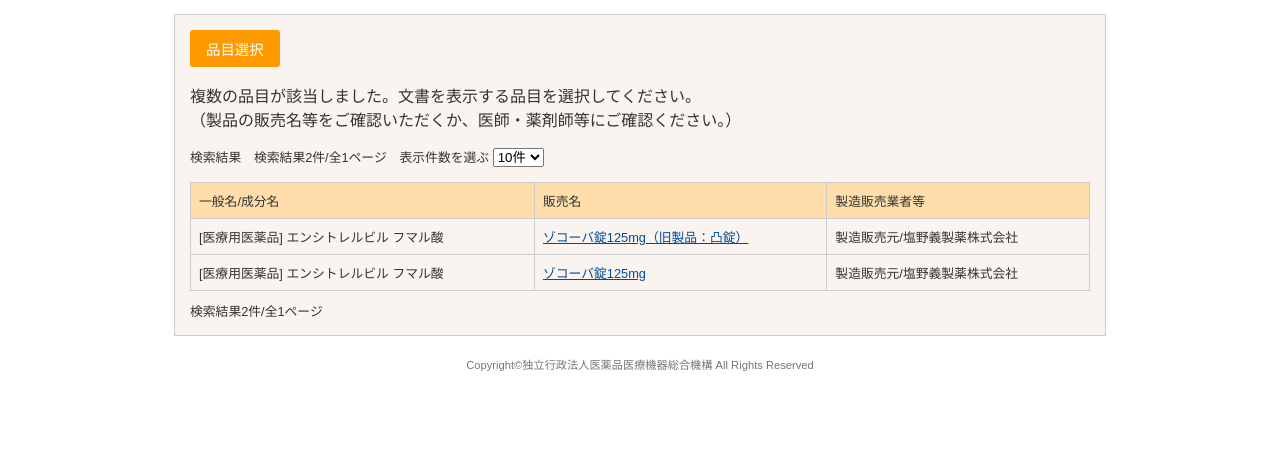
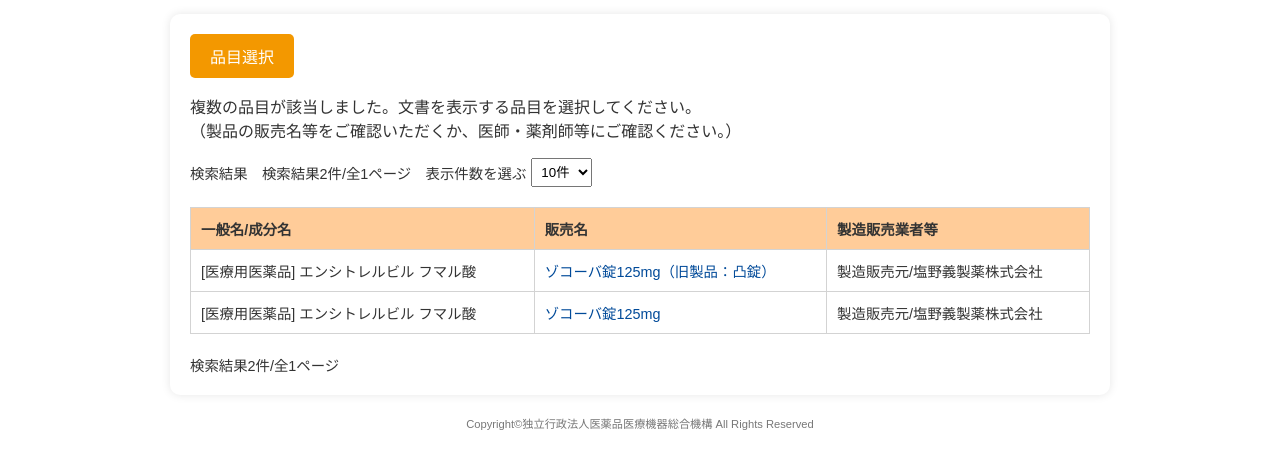
Before and after one commit to WangYu114514/OpenAi, a plain HTML site: page index.html in a window 1280 px wide. Shown: the part 68-536 px from the top of the page. Drawn offline with Linux system fonts and the light colour scheme.

Commit message:
Update index.html

```diff
--- a/index.html
+++ b/index.html
@@ -27,54 +27,65 @@
         .content {
             max-width: 900px;  /* Adjust maximum width for the content container */
             margin: 0 auto;  /* Center the content horizontally */
-            background: #f9f4ef;  /* Light beige background color for the content */
-            padding: 15px;  /* Padding inside the content container */
-            border: 1px solid #cccccc;  /* Add border to content container */
+            background: #ffffff;  /* Set background color to white */
+            padding: 20px;  /* Padding inside the content container */
+            border-radius: 10px;  /* Rounded corners for the content container */
+            box-shadow: 0 0 10px rgba(0, 0, 0, 0.1);  /* Light shadow for the content container */
         }
         .button {
-            background-color: #ff9900;  /* Set button background color */
+            background-color: #f39800;  /* Set button background color */
             color: #ffffff;  /* Button text color */
-            padding: 8px 16px;  /* Adjust padding inside the button */
+            padding: 10px 20px;  /* Adjust padding inside the button */
             border: none;  /* Remove border from the button */
-            border-radius: 3px;  /* Slightly rounded corners for the button */
-            font-size: 0.9rem;  /* Font size for button text */
+            border-radius: 5px;  /* Rounded corners for the button */
+            font-size: 1rem;  /* Font size for button text */
             cursor: pointer;  /* Change cursor to pointer when hovering over the button */
         }
         .result-info {
-            margin-top: 10px;  /* Space above the result information */
+            margin-top: 20px;  /* Space above the result information */
             font-weight: normal;  /* Set result information text weight to normal */
             color: #333333;  /* Use a consistent color for text */
-            font-size: 0.8rem;  /* Adjust font size for result information */
+            font-size: 0.9rem;  /* Adjust font size for result information */
         }
         table {
             width: 100%;  /* Table takes full width of the container */
             border-collapse: collapse;  /* Collapse table borders */
-            margin-top: 15px;  /* Space above the table */
-            font-size: 0.8rem;  /* Adjust table font size */
+            margin-top: 20px;  /* Space above the table */
+            font-size: 0.9rem;  /* Adjust table font size */
         }
         table, th, td {
-            border: 1px solid #cccccc;  /* Light gray border for table, header, and cells */
+            border: 1px solid #d3d3d3;  /* Light gray border for table, header, and cells */
         }
         th, td {
-            padding: 8px;  /* Adjust padding inside table header and cells */
+            padding: 10px;  /* Adjust padding inside table header and cells */
             text-align: left;  /* Align text to the left */
         }
         th {
-            background-color: #ffdeac;  /* Set background color for table header */
-            font-weight: normal;  /* Set table header text weight to normal */
+            background-color: #ffcc99;  /* Set background color for table header to match the original image */
+            font-weight: bold;  /* Set table header text weight to bold */
         }
         a {
             color: #004a99;  /* Set link color to blue */
-            text-decoration: underline;  /* Underline links */
+            text-decoration: none;  /* Remove underline from links */
         }
         a:hover {
-            text-decoration: none;  /* Remove underline on hover */
+            text-decoration: underline;  /* Underline link on hover */
         }
         .footer {
             text-align: center;  /* Center the footer text */
             margin-top: 20px;  /* Space above the footer */
             font-size: 0.7rem;  /* Smaller font size for the footer */
             color: #777777;  /* Light gray color for footer text */
+        }
+        .dropdown-container {
+            display: flex;
+            align-items: center;
+            margin-top: 10px;
+            font-size: 0.9rem;
+        }
+        .dropdown-container select {
+            margin-left: 5px;
+            padding: 5px;
         }
     </style>
 </head>
@@ -86,8 +97,8 @@
     <div class="content">
         <button class="button">品目選択</button>  <!-- Button for selecting items -->
         <p>複数の品目が該当しました。文書を表示する品目を選択してください。<br>（製品の販売名等をご確認いただくか、医師・薬剤師等にご確認ください。）</p>  <!-- Instruction text with line break -->
-        <div class="result-info">
-            検索結果　検索結果2件/全1ページ　表示件数を選ぶ  <!-- Search result information -->
+        <div class="dropdown-container">
+            <span>検索結果　検索結果2件/全1ページ　表示件数を選ぶ</span>  <!-- Search result information -->
             <select>  <!-- Dropdown to select number of results to display -->
                 <option value="10">10件</option>
                 <option value="20">20件</option>
```
